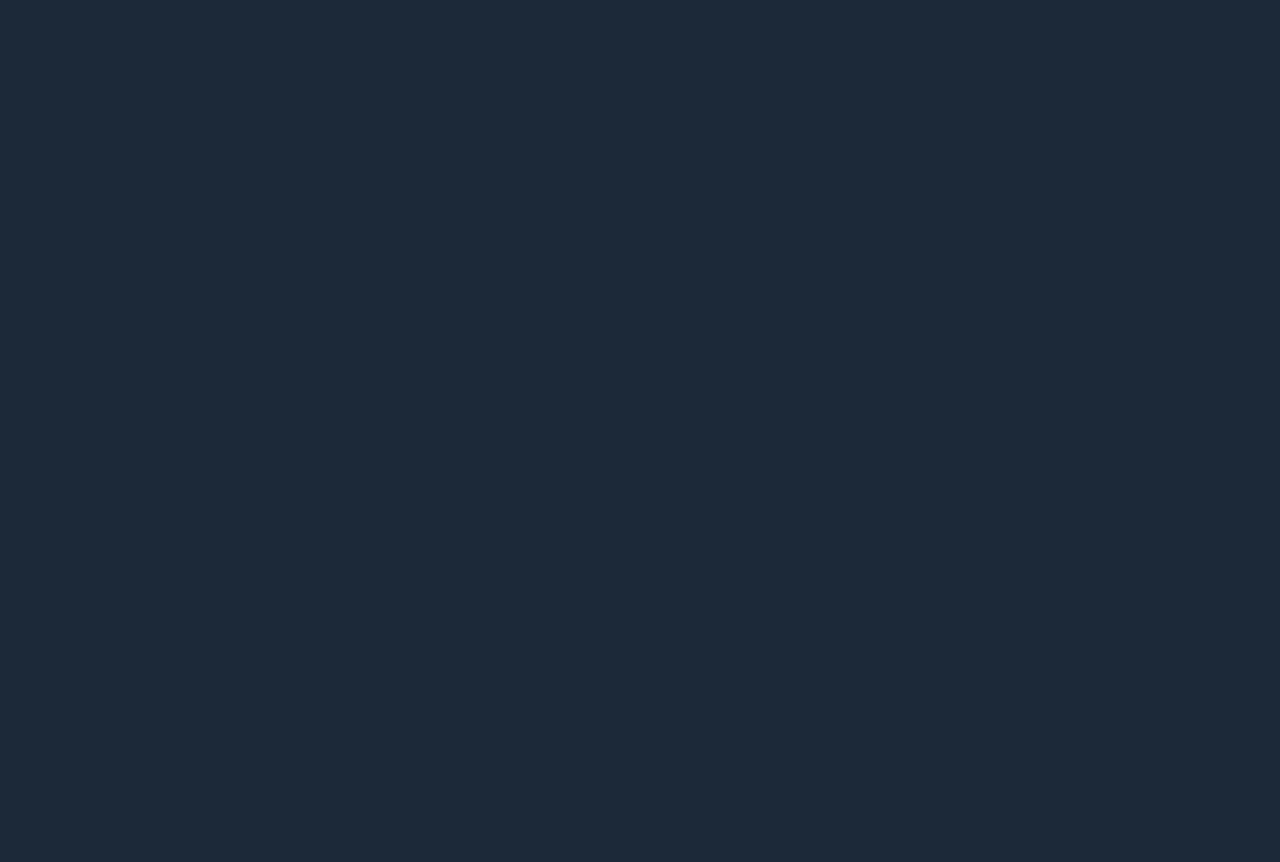
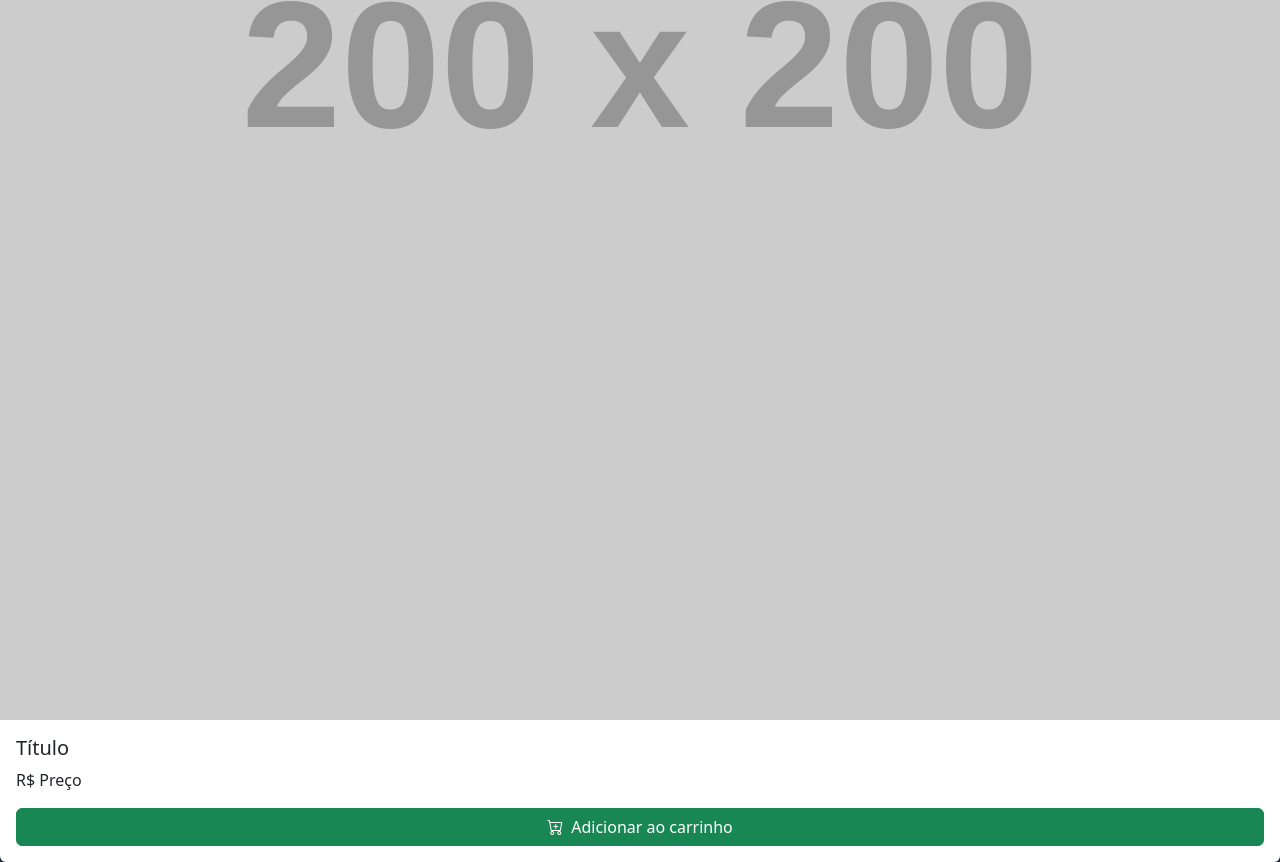
Before and after one commit to ThiagoM22/DevSteam, a React (Vite) app: page / in a window 1280 px wide. Shown: the part 682-1544 px from the top of the page. Before the commit the page ends 800 px from the top, so only its background shows below. Built offline with nearby package versions, Linux system fonts and the light colour scheme.

Commit message:
Ajustes do promocard

```diff
--- a/src/App.jsx
+++ b/src/App.jsx
@@ -1,10 +1,12 @@
 import "./App.css";
 import Header from "./components/Header";
+import Promotion from "./components/Promotion";
 
 function App() {
   return (
     <>
       <Header />
+      <Promotion/>
     </>
   );
 }
--- /dev/null
+++ b/src/components/PromoCard.jsx
@@ -0,0 +1,23 @@
+import React from "react";
+
+const PromoCard = (props) => {
+  return (
+    <div className="card border-0 overflow-hidden">
+      <img
+        className="card-img-top object-fit-cover"
+        src="https://placehold.co/200x200"
+        alt=""
+      />
+      <div className="card-body">
+        <h5 className="card-title">Título</h5>
+        <p className="card-text">R$ Preço</p>
+        <button className="btn btn-success w-100">
+          <i className="bi bi-cart-plus me-2"></i>
+          Adicionar ao carrinho
+        </button>
+      </div>
+    </div>
+  );
+};
+
+export default PromoCard;
--- a/src/components/Promotion.jsx
+++ b/src/components/Promotion.jsx
@@ -1,11 +1,12 @@
 import React from "react";
+import PromoCard from "./PromoCard";
 
 const Promotion = () => {
   return (
     <div id="promotion">
       <h2>Promoções</h2>
       <div id="itenspromo">
-
+        <PromoCard/>
       </div>
     </div>
   );
```
